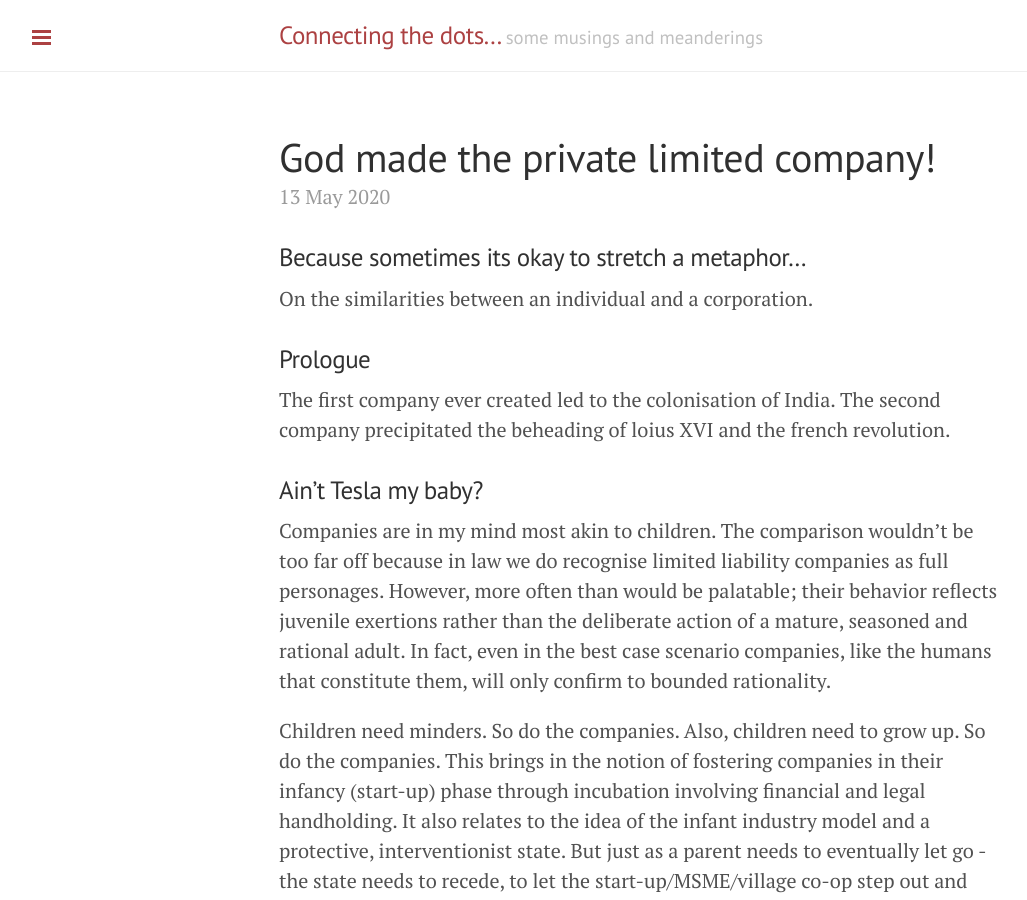
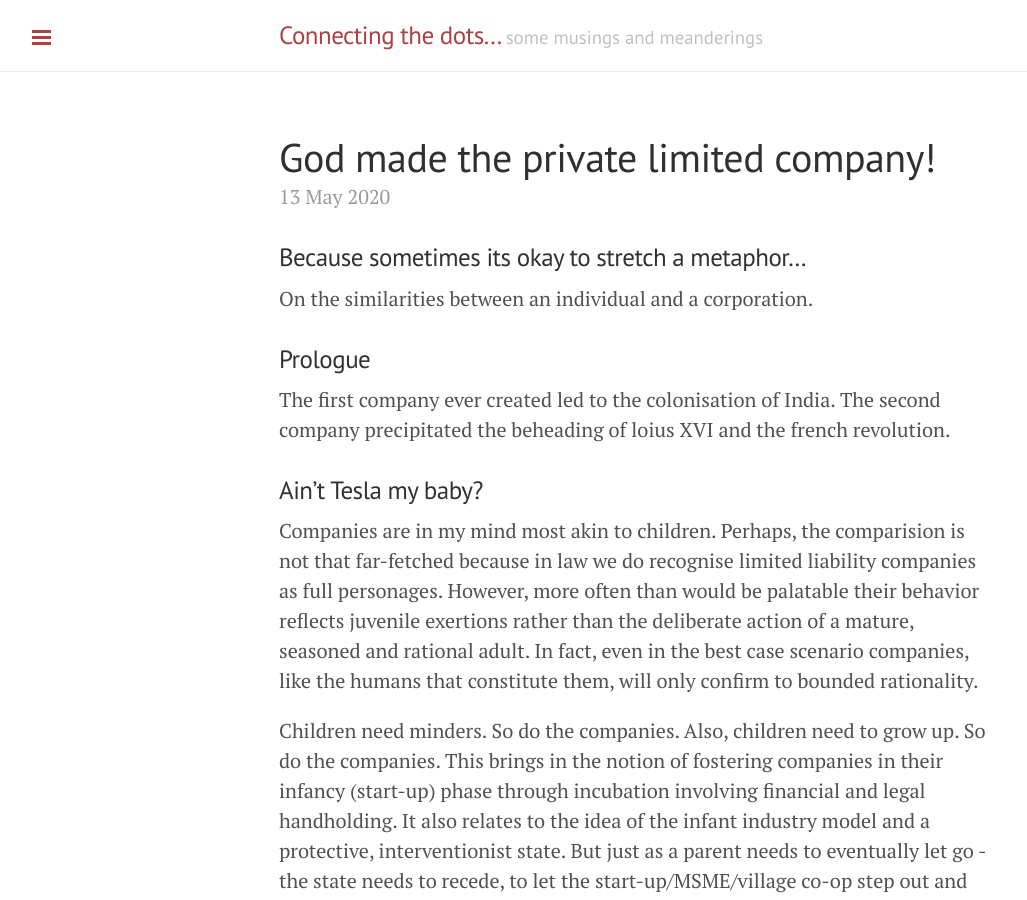
Before and after one commit to auag92/blog, a Jekyll site: the page built from _posts/2020-05-13-company.md, in a window 1280 px wide and 900 px high. Shown: the whole window, without its empty margins (1-1028 px from the left). Built offline with Jekyll 4.4.1, drawn with Linux system fonts in a browser that asks for light colours; comment, search, counter and statistics services are not loaded.

Commit message:
company modified

```diff
--- a/_posts/2020-05-13-company.md
+++ b/_posts/2020-05-13-company.md
@@ -15,9 +15,9 @@ the french revolution.
 
 
 ### Ain't Tesla my baby?
-Companies are in my mind most akin to children. The comparison wouldn't
-be too far off because in law we do recognise limited liability companies
-as full personages. However, more often than would be palatable; their behavior
+Companies are in my mind most akin to children. Perhaps, the comparision is not
+that far-fetched because in law we do recognise limited liability companies
+as full personages. However, more often than would be palatable their behavior
 reflects juvenile exertions rather than the deliberate action of a mature,
 seasoned and rational adult. In fact, even in the best case scenario companies,
 like the humans that constitute them, will only confirm to bounded
```
